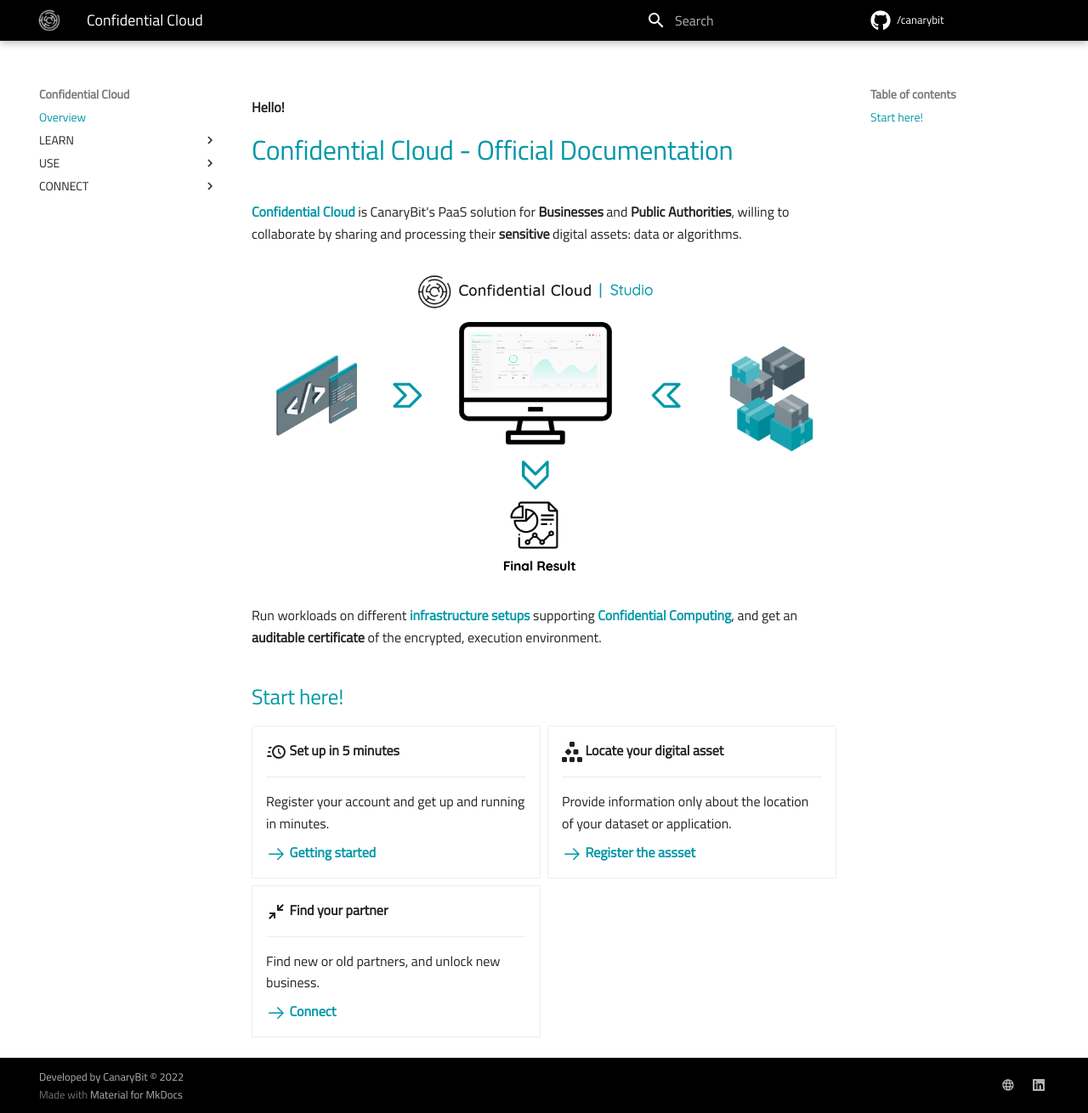
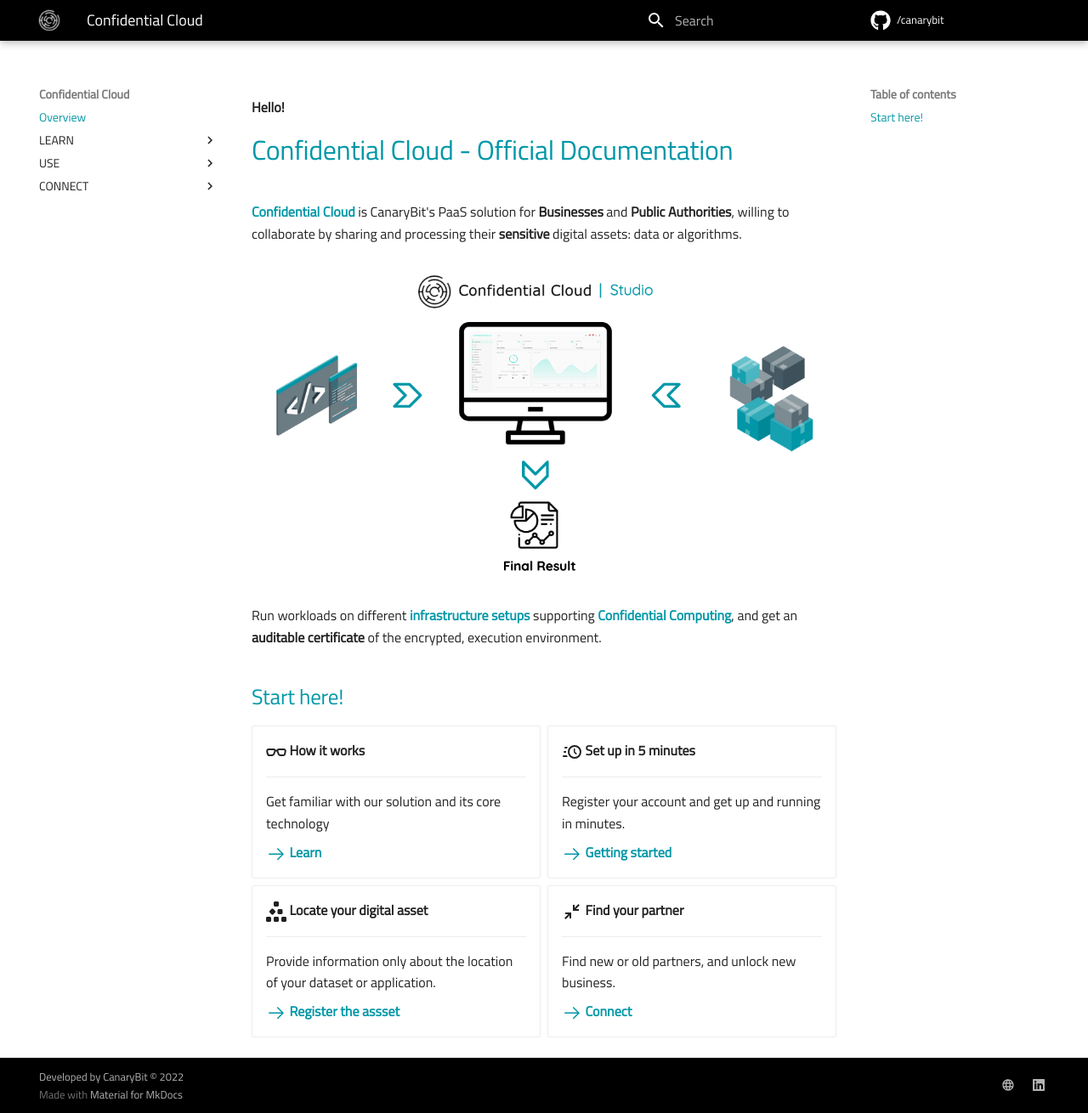
Before and after one commit to canarybit/cc-docs, an MkDocs documentation site: the page built from docs/index.md, in a window 1280 px wide and 1310 px high. Shown: the whole window at 85% size. Built offline with MkDocs 1.6.1 and Material for MkDocs 9.7.7, drawn with Linux system fonts in a browser that asks for light colours.

Commit message:
Adds content

```diff
--- a/docs/index.md
+++ b/docs/index.md
@@ -12,6 +12,14 @@
 
 <div class="grid cards" markdown>
 <!-- https://squidfunk.github.io/mkdocs-material/reference/grids/#using-card-grids !-->
+
+-   :material-glasses:{ .lg .middle } __How it works__
+
+    ---
+
+    Get familiar with our solution and its core technology
+
+    [:octicons-arrow-right-24:{ .lg .middle } Learn](https://demo.confidentialcloud.io/signup)
 
 -   :material-clock-fast:{ .lg .middle } __Set up in 5 minutes__
 
```
